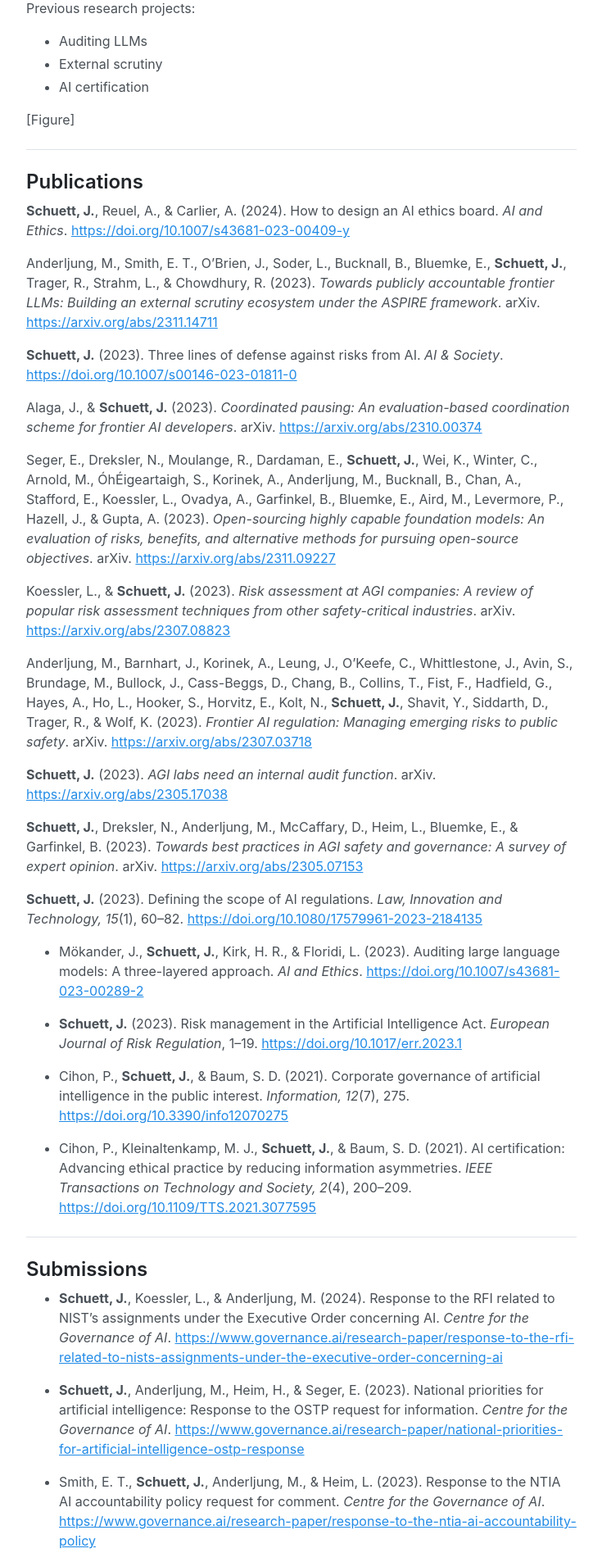
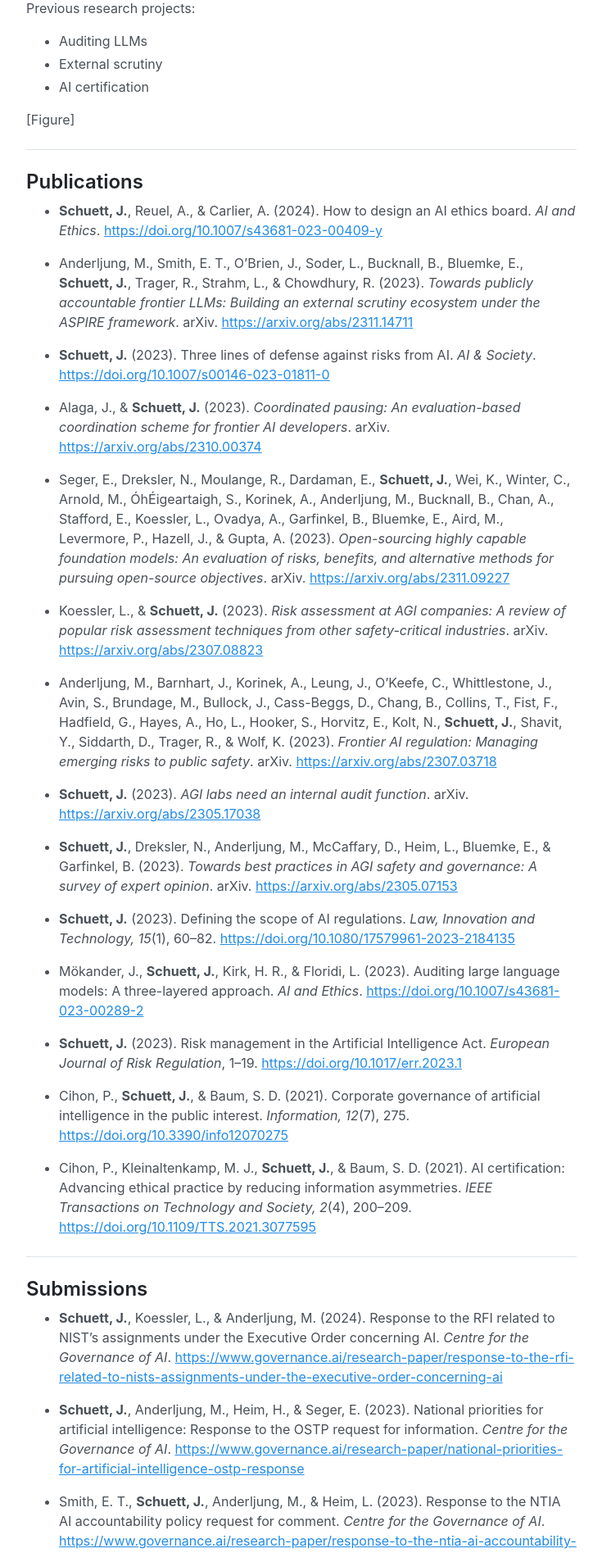
Before and after one commit to jonasschuett/jonasschuett.github.io, a Jekyll site: the page built from _posts/2020-04-04-introduction.md, in a window 1280 px wide. Shown: the part 4408-6303 px from the top of the page at 82% size, without its empty margins (272-1007 px from the left). Built offline with Jekyll 4.4.1, drawn with Linux system fonts in a browser that asks for light colours.

```diff
--- a/_posts/2020-04-04-introduction.md
+++ b/_posts/2020-04-04-introduction.md
@@ -102,25 +102,25 @@ Previous research projects:
 
 ## Publications
 
-**Schuett, J.**, Reuel, A., & Carlier, A. (2024). How to design an AI ethics board. _AI and Ethics_. <https://doi.org/10.1007/s43681-023-00409-y>
+- **Schuett, J.**, Reuel, A., & Carlier, A. (2024). How to design an AI ethics board. _AI and Ethics_. <https://doi.org/10.1007/s43681-023-00409-y>
 
-Anderljung, M., Smith, E. T., O’Brien, J., Soder, L., Bucknall, B., Bluemke, E., **Schuett, J.**, Trager, R., Strahm, L., & Chowdhury, R. (2023). _Towards publicly accountable frontier LLMs: Building an external scrutiny ecosystem under the ASPIRE framework_. arXiv. <https://arxiv.org/abs/2311.14711>
+- Anderljung, M., Smith, E. T., O’Brien, J., Soder, L., Bucknall, B., Bluemke, E., **Schuett, J.**, Trager, R., Strahm, L., & Chowdhury, R. (2023). _Towards publicly accountable frontier LLMs: Building an external scrutiny ecosystem under the ASPIRE framework_. arXiv. <https://arxiv.org/abs/2311.14711>
 
-**Schuett, J.** (2023). Three lines of defense against risks from AI. _AI & Society_. <https://doi.org/10.1007/s00146-023-01811-0>
+- **Schuett, J.** (2023). Three lines of defense against risks from AI. _AI & Society_. <https://doi.org/10.1007/s00146-023-01811-0>
 
-Alaga, J., & **Schuett, J.** (2023). _Coordinated pausing: An evaluation-based coordination scheme for frontier AI developers_. arXiv. <https://arxiv.org/abs/2310.00374>
+- Alaga, J., & **Schuett, J.** (2023). _Coordinated pausing: An evaluation-based coordination scheme for frontier AI developers_. arXiv. <https://arxiv.org/abs/2310.00374>
 
-Seger, E., Dreksler, N., Moulange, R., Dardaman, E., **Schuett, J.**, Wei, K., Winter, C., Arnold, M., ÓhÉigeartaigh, S., Korinek, A., Anderljung, M., Bucknall, B., Chan, A., Stafford, E., Koessler, L., Ovadya, A., Garfinkel, B., Bluemke, E., Aird, M., Levermore, P., Hazell, J., & Gupta, A. (2023). _Open-sourcing highly capable foundation models: An evaluation of risks, benefits, and alternative methods for pursuing open-source objectives_. arXiv. <https://arxiv.org/abs/2311.09227>
+- Seger, E., Dreksler, N., Moulange, R., Dardaman, E., **Schuett, J.**, Wei, K., Winter, C., Arnold, M., ÓhÉigeartaigh, S., Korinek, A., Anderljung, M., Bucknall, B., Chan, A., Stafford, E., Koessler, L., Ovadya, A., Garfinkel, B., Bluemke, E., Aird, M., Levermore, P., Hazell, J., & Gupta, A. (2023). _Open-sourcing highly capable foundation models: An evaluation of risks, benefits, and alternative methods for pursuing open-source objectives_. arXiv. <https://arxiv.org/abs/2311.09227>
 
-Koessler, L., & **Schuett, J.** (2023). _Risk assessment at AGI companies: A review of popular risk assessment techniques from other safety-critical industries_. arXiv. <https://arxiv.org/abs/2307.08823>
+- Koessler, L., & **Schuett, J.** (2023). _Risk assessment at AGI companies: A review of popular risk assessment techniques from other safety-critical industries_. arXiv. <https://arxiv.org/abs/2307.08823>
 
-Anderljung, M., Barnhart, J., Korinek, A., Leung, J., O’Keefe, C., Whittlestone, J., Avin, S., Brundage, M., Bullock, J., Cass-Beggs, D., Chang, B., Collins, T., Fist, F., Hadfield, G., Hayes, A., Ho, L., Hooker, S., Horvitz, E., Kolt, N., **Schuett, J.**, Shavit, Y., Siddarth, D., Trager, R., & Wolf, K. (2023). _Frontier AI regulation: Managing emerging risks to public safety_. arXiv. <https://arxiv.org/abs/2307.03718>
+- Anderljung, M., Barnhart, J., Korinek, A., Leung, J., O’Keefe, C., Whittlestone, J., Avin, S., Brundage, M., Bullock, J., Cass-Beggs, D., Chang, B., Collins, T., Fist, F., Hadfield, G., Hayes, A., Ho, L., Hooker, S., Horvitz, E., Kolt, N., **Schuett, J.**, Shavit, Y., Siddarth, D., Trager, R., & Wolf, K. (2023). _Frontier AI regulation: Managing emerging risks to public safety_. arXiv. <https://arxiv.org/abs/2307.03718>
 
-**Schuett, J.** (2023). _AGI labs need an internal audit function_. arXiv. <https://arxiv.org/abs/2305.17038>
+- **Schuett, J.** (2023). _AGI labs need an internal audit function_. arXiv. <https://arxiv.org/abs/2305.17038>
 
-**Schuett, J.**, Dreksler, N., Anderljung, M., McCaffary, D., Heim, L., Bluemke, E., & Garfinkel, B. (2023). _Towards best practices in AGI safety and governance: A survey of expert opinion_. arXiv. <https://arxiv.org/abs/2305.07153>
+- **Schuett, J.**, Dreksler, N., Anderljung, M., McCaffary, D., Heim, L., Bluemke, E., & Garfinkel, B. (2023). _Towards best practices in AGI safety and governance: A survey of expert opinion_. arXiv. <https://arxiv.org/abs/2305.07153>
 
-**Schuett, J.** (2023). Defining the scope of AI regulations. _Law, Innovation and Technology, 15_(1), 60–82. [https://doi.org/10.1080/17579961-2023-2184135](https://doi.org/10.1080/17579961.2023.2184135)
+- **Schuett, J.** (2023). Defining the scope of AI regulations. _Law, Innovation and Technology, 15_(1), 60–82. [https://doi.org/10.1080/17579961-2023-2184135](https://doi.org/10.1080/17579961.2023.2184135)
 
 - Mökander, J., **Schuett, J.**, Kirk, H. R., & Floridi, L. (2023). Auditing large language models: A three-layered approach. _AI and Ethics_. <https://doi.org/10.1007/s43681-023-00289-2>
 
```
